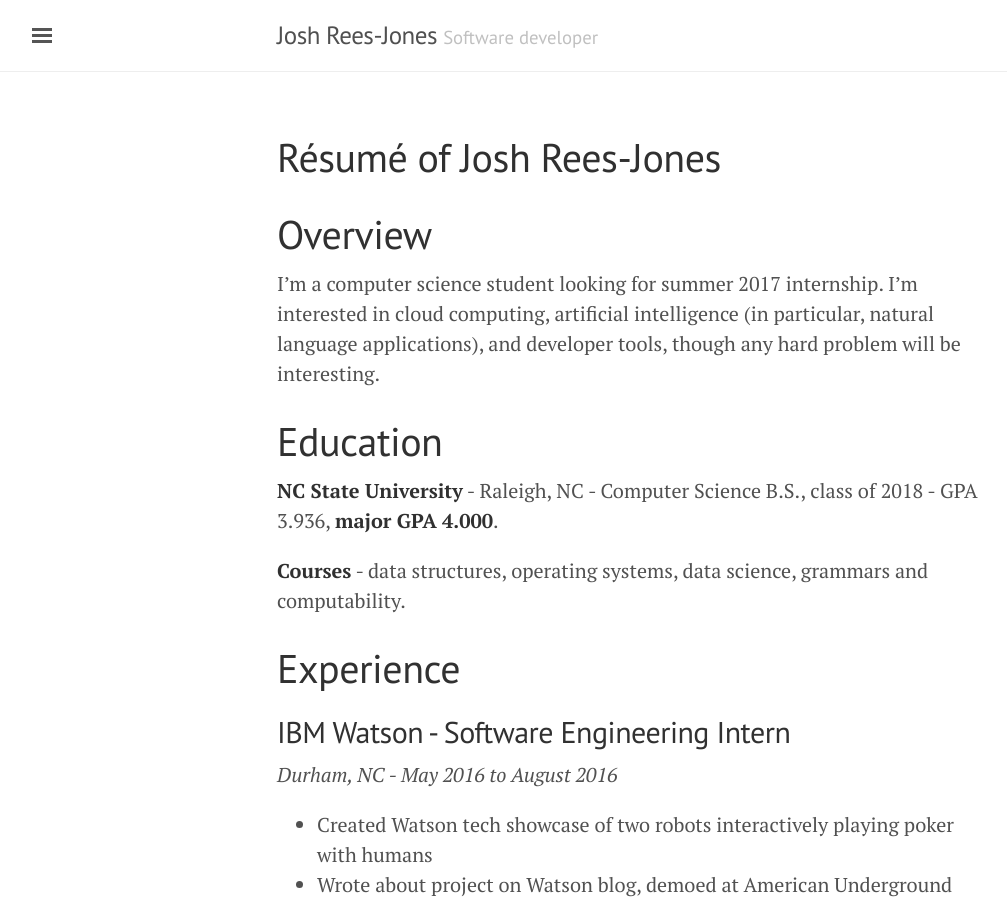
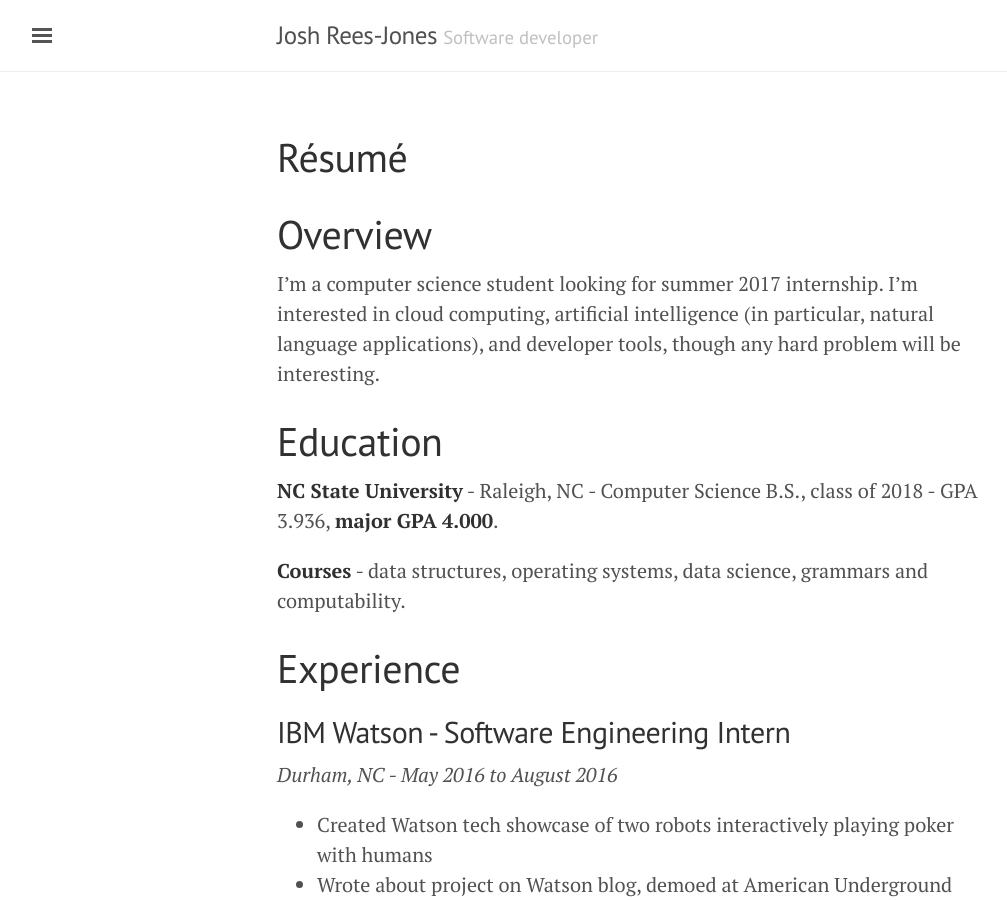
Before and after one commit to balassit/joshmreesjones.github.io, a Jekyll site: the page built from resume.md, in a window 1280 px wide and 900 px high. Shown: the whole window, without its empty margins (3-1010 px from the left). Built offline with Jekyll 4.4.1, drawn with Linux system fonts in a browser that asks for light colours.

Commit message:
Remove 'of Josh Rees-Jones' from resume page

```diff
--- a/resume.md
+++ b/resume.md
@@ -1,6 +1,6 @@
 ---
 layout: page
-title: Résumé of Josh Rees-Jones
+title: Résumé
 ---
 
 # Overview
```
